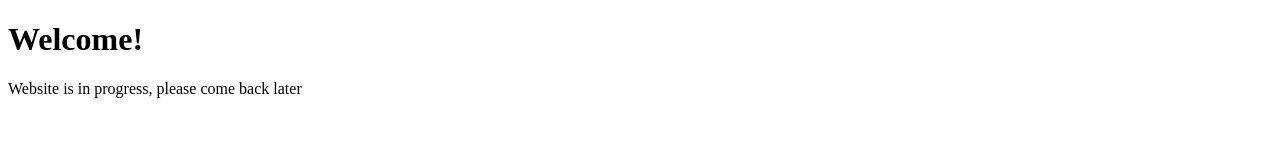
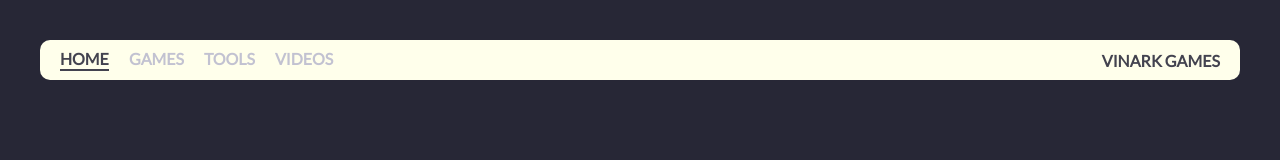
Before and after one commit to Vinark117/Vinark117.github.io, a plain HTML site: page index.html in a window 1280 px wide. Drawn offline with Linux system fonts and the light colour scheme.

Commit message:
First version - Work in progress

```diff
--- a/index.html
+++ b/index.html
@@ -1,7 +1,39 @@
 <!DOCTYPE html>
 <html>
-<body>
-<h1>Welcome!</h1>
-<p>Website is in progress, please come back later</p>
-</body>
+    <head>
+        <meta charset="utf-8"/>
+        <title>Vinark Games</title>
+        <link href="https://fonts.googleapis.com/css?family=Lato" rel="stylesheet">
+        <link rel="stylesheet" href="styles.css">
+    </head>
+    <body>
+        <div class="container">
+            <div class="nav-wrapper">
+
+                <div class="left-side">
+                    <div class="nav-link-wrapper active-nav-link">
+                        <a href="index.html">Home</a>
+                    </div>
+
+                    <div class="nav-link-wrapper">
+                        <a href="games.html">Games</a>
+                    </div>
+
+                    <div class="nav-link-wrapper">
+                        <a href="tools.html">Tools</a>
+                    </div>
+
+                    <div class="nav-link-wrapper">
+                        <a href="videos.html">Videos</a>
+                    </div>
+                </div>
+
+                <div class="right-side">
+                    <div class="brand">
+                        Vinark Games
+                    </div>
+                </div>
+            </div>
+        </div>
+    </body>
 </html>
--- /dev/null
+++ b/styles.css
@@ -0,0 +1,77 @@
+body {
+    margin: 0px;
+    font-family: "Lato", sans-serif;
+    background-color: #272736;
+    padding-left: 40px;
+    padding-right: 40px;
+    color: #FFFFEB;
+}
+
+.container {
+    display: grid;
+    grid-template-columns: 1fr;
+}
+
+/* Navigation bar */
+.nav-wrapper {
+    display: flex;
+    justify-content: space-between;
+    height: 40px;
+    margin-top: 40px;
+    margin-bottom: 40px;
+    padding-right: 20px;
+    padding-left: 20px;
+    border-radius: 10px;
+    background-color: #FFFFEB;
+}
+
+.nav-wrapper > .left-side > div {
+    margin: auto;
+    margin-right: 20px;
+    text-transform: uppercase;
+    font-weight: bold;
+}
+
+.nav-wrapper > .right-side > div {
+    margin: auto;
+    margin-left: 20px;
+    text-transform: uppercase;
+    font-weight: bold;
+    color: #43434F;
+}
+
+.left-side {
+    display: flex;
+}
+
+.right-side {
+    display: flex;
+}
+
+.nav-link-wrapper {
+    height: 20px;
+    border-bottom: 2px solid transparent;
+    transition: border-bottom 0.5s;
+}
+
+.nav-link-wrapper:hover {
+    border-bottom: 2px solid #43434F;
+}
+
+.nav-link-wrapper a{
+    color: #C2C2D1;
+    text-decoration: none;
+    transition: color 0.5s;
+}
+
+.nav-link-wrapper a:hover {
+    color: #43434F;
+}
+
+.active-nav-link {
+    border-bottom: 2px solid #43434F;
+}
+
+.active-nav-link a {
+    color: #43434F !important;
+}
```
Also changed, not shown: games.html (added, +13 -0 lines), tools.html (added, +13 -0 lines), TODO.txt (added), images/Vinark Games UltraWide Cover.png (added).
